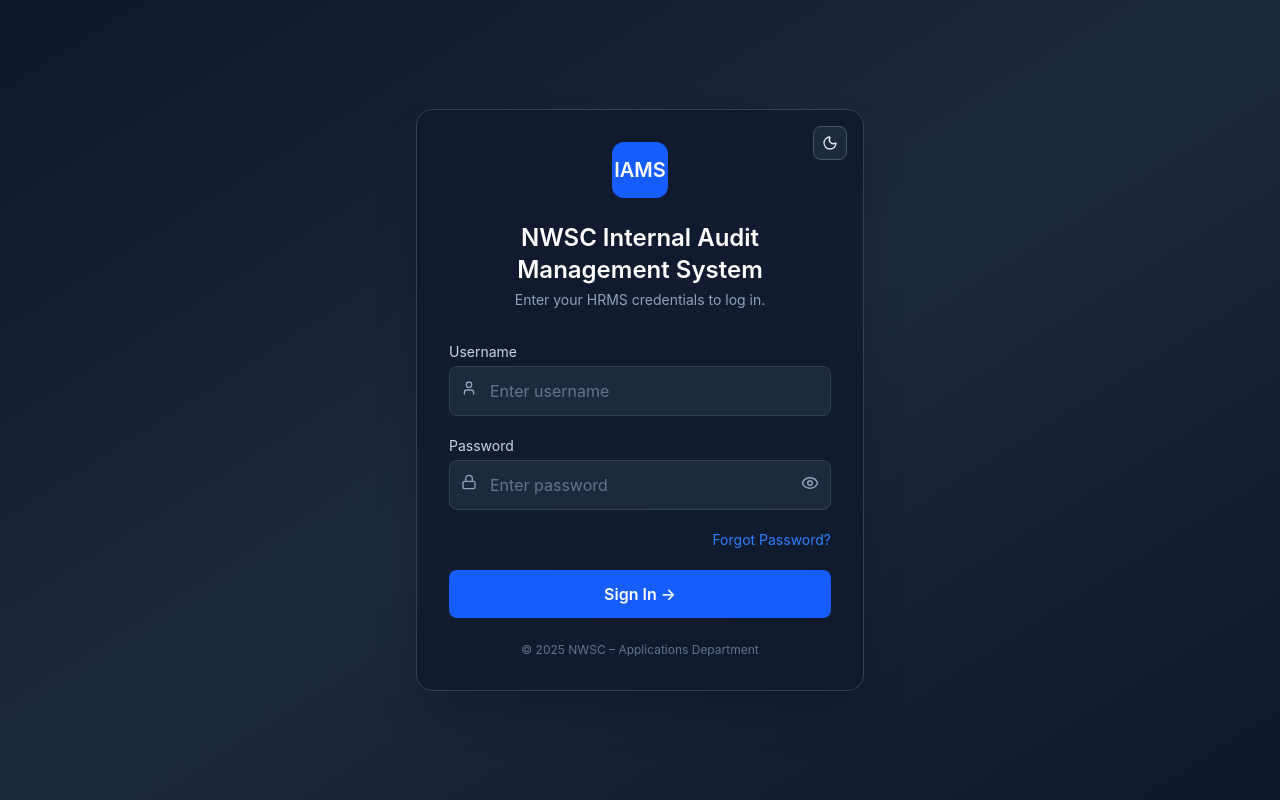
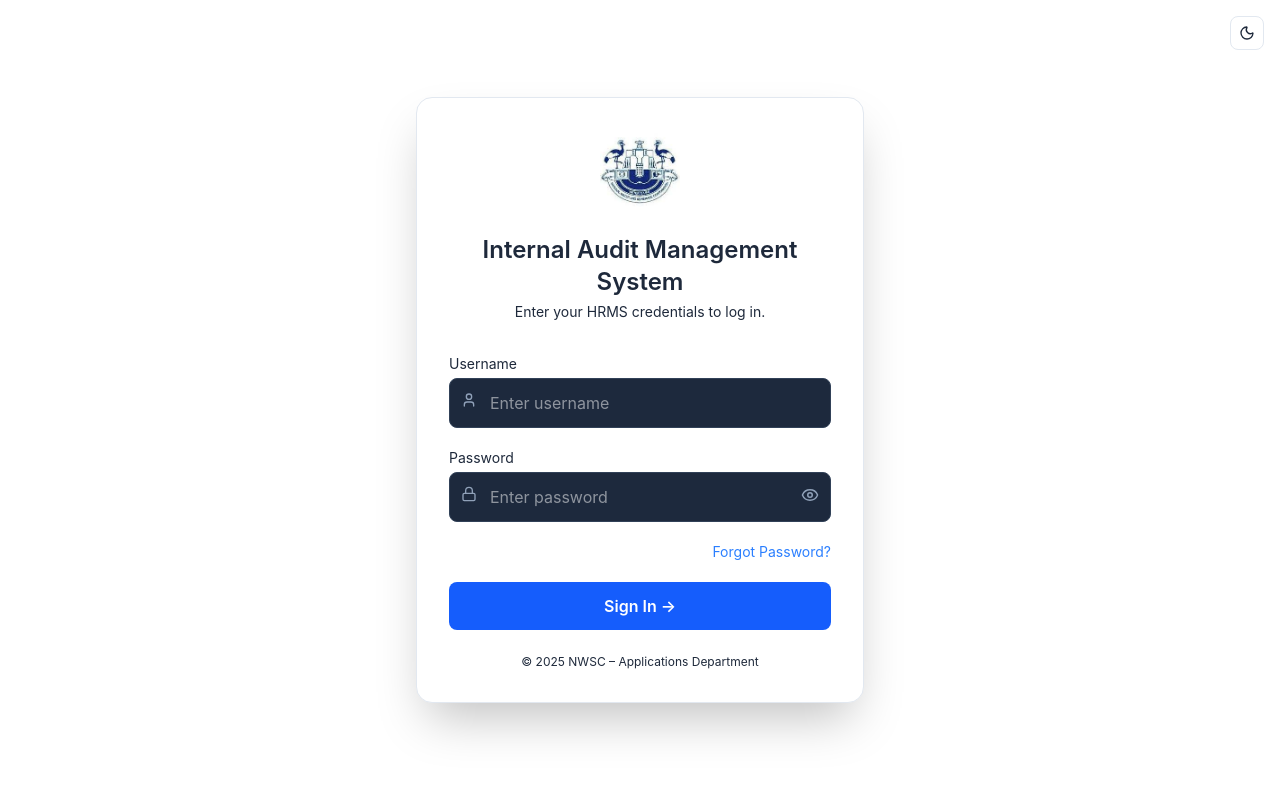
Before and after one commit to balensphillip/InternalAuditManagementSystem, a React (Vite) app in the folder iams/: page / in a window 1280 px wide. Built offline with nearby package versions, Linux system fonts and the light colour scheme.

Commit message:
added light and dark theme successfully on the Login page

```diff
--- a/iams/src/features/auth/Login.jsx
+++ b/iams/src/features/auth/Login.jsx
@@ -7,38 +7,35 @@
   const [showPassword, setShowPassword] = useState(false);
 
   return (
-    <div className="min-h-screen flex items-center justify-center bg-linear-to-br from-slate-900 via-slate-800 to-slate-900 px-4">
-      <div className="relative w-full max-w-md bg-slate-900/70 backdrop-blur-xl rounded-2xl shadow-2xl p-8 border border-slate-700">
-
-          {/* 🌗 Theme Toggle */}
+    <div className="min-h-screen flex items-center justify-center px-4 bg-[rgb(var(--background))] text-[rgb(var(--foreground))]">
+         {/* 🌗 Theme Toggle */}
         <button
           onClick={() =>
             setTheme(theme === "dark" ? "light" : "dark")
           }
-          className="absolute top-4 right-4 p-2 rounded-lg
-            bg-slate-800 hover:bg-slate-700
-            border border-slate-600 transition"
-          title="Toggle theme"
-        >
+          className="absolute top-4 right-4 p-2 rounded-lg bg-[rgb(var(--card))] border border-[rgb(var(--border))] hover:opacity-80 transition" >
           {theme === "dark" ? (
-            <Sun className="h-4 w-4 text-yellow-400" />
+            <Sun className="h-4 w-4 text-[rgb(var(--text))]" />
           ) : (
-            <Moon className="h-4 w-4 text-slate-200" />
+            <Moon className="h-4 w-4 text-[rgb(var(--text))]" />
           )}
         </button>
 
+        {/* Login Card */}
+      <div className="relative w-full max-w-md p-8 rounded-2xl shadow-2xl bg-[rgb(var(--card))] border border-[rgb(var(--border))]">
+
         {/* Logo */}
         <div className="flex justify-center mb-6">
-          <div className="h-14 w-14 rounded-xl bg-blue-600 flex items-center justify-center">
-            <span className="text-white font-semibold text-xl">IAMS</span>
-          </div>
+            <span className="text-white font-semibold text-xl">
+              <img src="../../public/nwsc-logo.jfif" alt="Logo" className="h-20 w-20 rounded-xl" />
+            </span>
         </div>
 
         {/* Title */}
-        <h1 className="text-2xl font-semibold text-white text-center">
-          NWSC Internal Audit Management System
+        <h1 className="text-2xl font-semibold text-center text-[rgb(var(--text))]">
+          Internal Audit Management System
         </h1>
-        <p className="text-sm text-slate-400 text-center mt-1">
+        <p className="text-sm text-center mt-1 text-[rgb(var(--text))]">
           Enter your HRMS credentials to log in.
         </p>
 
@@ -47,7 +44,7 @@
 
           {/* Username */}
           <div>
-            <label className="block text-sm text-slate-300 mb-1">
+            <label className="block text-sm mb-1 text-[rgb(var(--text))]">
               Username
             </label>
             <div className="relative">
@@ -55,14 +52,14 @@
               <input
                 type="text"
                 placeholder="Enter username"
-                className="w-full pl-10 pr-4 py-3 rounded-lg bg-slate-800 text-white placeholder-slate-500 border border-slate-700 focus:outline-none focus:ring-2 focus:ring-blue-600"
+                className="w-full pl-10 pr-4 py-3 rounded-lg bg-slate-800 text-white placeholder-text-[rgb(var(--text))] border border-slate-700 focus:outline-none focus:ring-2 focus:ring-blue-600"
               />
             </div>
           </div>
 
           {/* Password */}
           <div>
-            <label className="block text-sm text-slate-300 mb-1">
+            <label className="block text-sm mb-1 text-[rgb(var(--text))]">
               Password
             </label>
             <div className="relative">
@@ -70,7 +67,7 @@
               <input
                 type={showPassword ? "text" : "password"}
                 placeholder="Enter password"
-                className="w-full pl-10 pr-10 py-3 rounded-lg bg-slate-800 text-white placeholder-slate-500 border border-slate-700 focus:outline-none focus:ring-2 focus:ring-blue-600"
+                className="w-full pl-10 pr-10 py-3 rounded-lg bg-slate-800 text-white placeholder-text-[rgb(var(--text))] border border-slate-700 focus:outline-none focus:ring-2 focus:ring-blue-600"
               />
               <button
                 type="button"
@@ -102,7 +99,7 @@
         </form>
 
         {/* Footer */}
-        <p className="text-xs text-slate-500 text-center mt-6">
+        <p className="text-xs text-[rgb(var(--text))] text-center mt-6">
           © {new Date().getFullYear()} NWSC – Applications Department
         </p>
       </div>
--- a/iams/src/styles/index.css
+++ b/iams/src/styles/index.css
@@ -7,6 +7,7 @@
   --card: 255 255 255;
   --border: 226 232 240;
   --primary: 37 99 235;
+  --text: 30 41 59;
 }
 
 /* --- DARK THEME --- */
@@ -16,4 +17,5 @@
   --card: 15 23 42;
   --border: 51 65 85;
   --primary: 59 130 246;
+  --text: 255 255 255;
 }
```
Also changed, not shown: iams/public/nwsc-logo.jfif (added).
